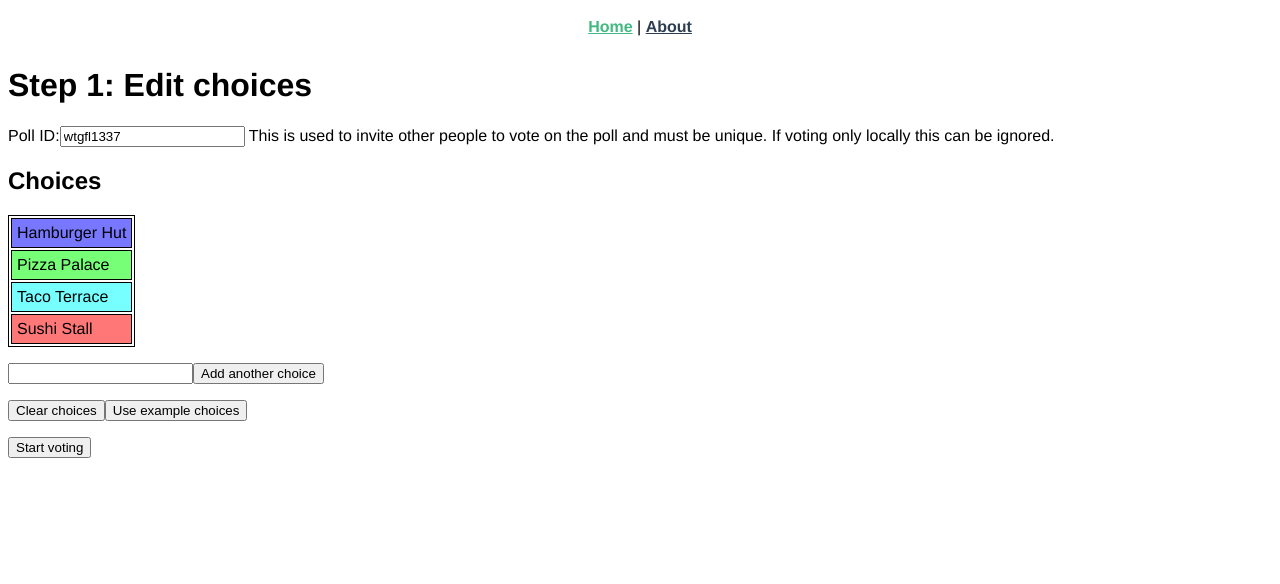
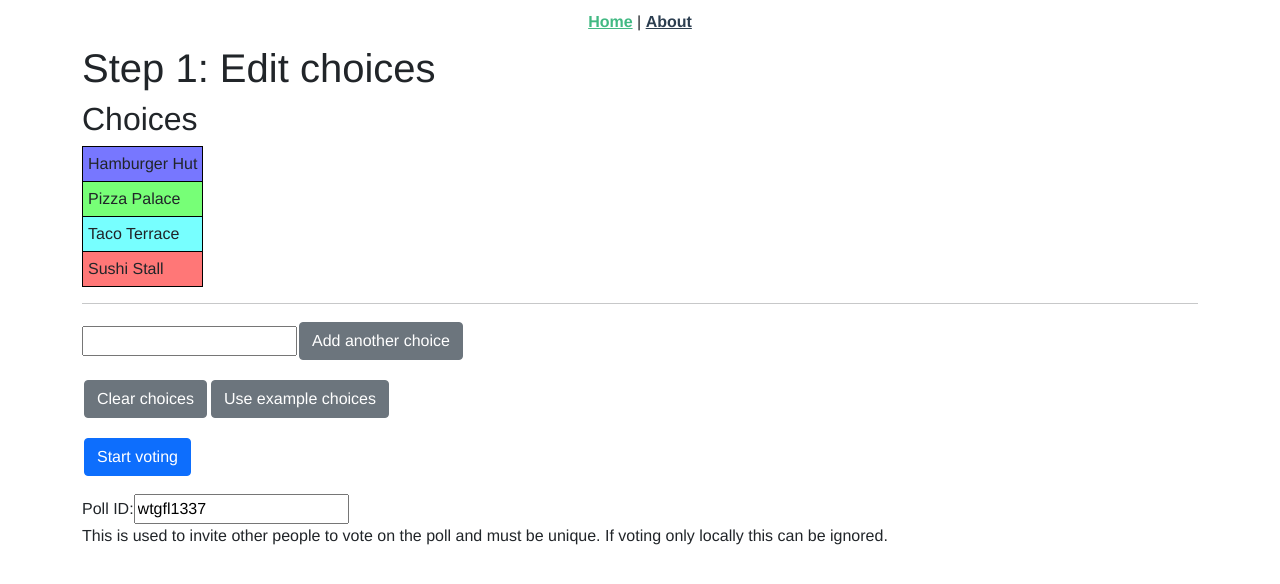
Before and after one commit to jarnoln/wtgfl-vue3-ts, a Vue app: page / in a window 1280 px wide. Shown: the top 584 px of the page. Built offline with nearby package versions, Linux system fonts and the light colour scheme.

Commit message:
Start using Bootstrap

```diff
--- a/public/index.html
+++ b/public/index.html
@@ -1,16 +1,18 @@
 <!DOCTYPE html>
-<html lang="">
+<html lang="en">
   <head>
     <meta charset="utf-8">
     <meta http-equiv="X-UA-Compatible" content="IE=edge">
     <meta name="viewport" content="width=device-width,initial-scale=1.0">
     <link rel="icon" href="<%= BASE_URL %>favicon.ico">
+    <link href="https://cdn.jsdelivr.net/npm/bootstrap@5.0.0-beta3/dist/css/bootstrap.min.css" rel="stylesheet" integrity="sha384-eOJMYsd53ii+scO/bJGFsiCZc+5NDVN2yr8+0RDqr0Ql0h+rP48ckxlpbzKgwra6" crossorigin="anonymous">
     <title><%= htmlWebpackPlugin.options.title %></title>
   </head>
   <body>
     <noscript>
       <strong>We're sorry but <%= htmlWebpackPlugin.options.title %> doesn't work properly without JavaScript enabled. Please enable it to continue.</strong>
     </noscript>
+    <script src="https://cdn.jsdelivr.net/npm/bootstrap@5.0.0-beta3/dist/js/bootstrap.bundle.min.js" integrity="sha384-JEW9xMcG8R+pH31jmWH6WWP0WintQrMb4s7ZOdauHnUtxwoG2vI5DkLtS3qm9Ekf" crossorigin="anonymous"></script>
     <div id="app"></div>
     <!-- built files will be auto injected -->
   </body>
--- a/src/components/EditChoices.vue
+++ b/src/components/EditChoices.vue
@@ -1,11 +1,5 @@
 <template>
   <h1>Step 1: Edit choices</h1>
-  <form>
-    <label for="new-poll-id">Poll ID:</label>
-    <input id="new-poll-id" type="text" v-model="localPollId" />
-    This is used to invite other people to vote on the poll and must be unique.
-    If voting only locally this can be ignored.
-  </form>
   <h2>Choices</h2>
   <div>
     <table>
@@ -19,29 +13,55 @@
       </tr>
     </table>
   </div>
+  <hr />
   <p>
     <input id="new-choice-text" type="text" v-model="newChoiceText" />
-    <button id="btn-add-new-choice" @click="addNewChoice()">
+    <button
+      id="btn-add-new-choice"
+      type="button"
+      class="btn btn-secondary"
+      @click="addNewChoice()"
+    >
       Add another choice
     </button>
   </p>
   <p>
     <button
       id="btn-clear-choices"
+      type="button"
+      class="btn btn-secondary"
       :disabled="choices.length === 0"
       @click="clearChoices()"
     >
       Clear choices
     </button>
-    <button id="btn-add-example-choices" @click="addExampleChoices()">
+    <button
+      id="btn-add-example-choices"
+      type="button"
+      class="btn btn-secondary"
+      @click="addExampleChoices()"
+    >
       Use example choices
     </button>
   </p>
   <p>
-    <button id="btn-start-voting" @click="startVoting()">
+    <button
+      id="btn-start-voting"
+      type="button"
+      class="btn btn-primary"
+      @click="startVoting()"
+    >
       Start voting
     </button>
   </p>
+  <form>
+    <label for="new-poll-id">Poll ID:</label>
+    <input id="new-poll-id" type="text" v-model="localPollId" />
+    <p>
+      This is used to invite other people to vote on the poll and must be
+      unique. If voting only locally this can be ignored.
+    </p>
+  </form>
 </template>
 
 <script lang="ts">
@@ -99,6 +119,10 @@ table {
   border: 1px solid black;
 }
 
+.btn {
+  margin: 2px;
+}
+
 .choice {
   padding: 5px;
   margin: 3px;
--- a/src/components/Results.vue
+++ b/src/components/Results.vue
@@ -1,11 +1,19 @@
 <template>
+  <div class="container">
     <PollBar :pollId="pollId" />
     <h1>Step 3: Results</h1>
-  <div v-for="result in results" :id="result.method" :key="result.method">
-    <h2>Method: {{ result.method }}</h2>
+    <div class="row">
+      <div class="col-8">
+        <div
+          v-for="result in results"
+          :id="result.method"
+          :key="result.method"
+          class="method-container"
+        >
+          <h3>Method: {{ result.method }}</h3>
           <h2>{{ getWinnersString(result) }}</h2>
           <div v-if="result.points.length > 0">
-      <h2>Points</h2>
+            <h3>Points</h3>
             <table>
               <thead>
                 <th>Choice</th>
@@ -22,7 +30,7 @@
             </table>
           </div>
           <div v-if="result.method === 'schulze'">
-      <h2>Pairwise result matrix</h2>
+            <h3>Pairwise result matrix</h3>
             <table>
               <thead>
                 <th>&nbsp;</th>
@@ -46,10 +54,12 @@
                     <span v-else>
                       (
                       {{
-                  result.pairwiseResults[choiceA.id][choiceB.id].choiceA.points
+                        result.pairwiseResults[choiceA.id][choiceB.id].choiceA
+                          .points
                       }},
                       {{
-                  result.pairwiseResults[choiceA.id][choiceB.id].choiceB.points
+                        result.pairwiseResults[choiceA.id][choiceB.id].choiceB
+                          .points
                       }}
                       )
                     </span>
@@ -59,7 +69,12 @@
             </table>
           </div>
         </div>
+      </div>
+      <div class="col-4">
         <Ballots />
+      </div>
+    </div>
+  </div>
 </template>
 
 <script lang="ts">
@@ -132,6 +147,12 @@ table {
   border: 1px solid black;
 }
 
+.method-container {
+  padding: 5px;
+  margin: 3px;
+  border: 1px solid black;
+}
+
 .choice {
   padding: 5px;
   margin: 3px;
--- a/src/components/Vote.vue
+++ b/src/components/Vote.vue
@@ -1,15 +1,28 @@
 <template>
+  <div class="container">
     <PollBar :pollId="pollId" />
     <h1>Step 2: Vote</h1>
+    <div class="row">
+      <div class="col-8">
         <div v-if="checkForNextVoter">
-    <button id="btn-next-voter" @click="nextVoter()">Next voter</button>
-    <button id="btn-see-results" @click="goToResults()">See results</button>
+          <button
+            id="btn-next-voter"
+            type="button"
+            class="btn btn-primary"
+            @click="nextVoter()"
+          >
+            Next voter
+          </button>
+          <button
+            id="btn-see-results"
+            type="button"
+            class="btn btn-primary"
+            @click="goToResults()"
+          >
+            See results
+          </button>
         </div>
         <div v-else>
-    <form>
-      <label for="voter-id">Voter ID:</label>
-      <input id="voter-id" type="text" v-model="voterId" />
-    </form>
           <h2>Choices</h2>
           <div>
             <table>
@@ -24,10 +37,15 @@
               </tr>
             </table>
           </div>
+          <hr />
           <h2>Your ballot</h2>
           <div>
             <table>
-        <tr v-for="(choice, index) in ballot" :id="choice.id" :key="choice.id">
+              <tr
+                v-for="(choice, index) in ballot"
+                :id="choice.id"
+                :key="choice.id"
+              >
                 <td>{{ index + 1 }}.</td>
                 <td class="choice" :style="'background-color: ' + choice.color">
                   {{ choice.title }}
@@ -35,9 +53,12 @@
               </tr>
             </table>
           </div>
+          <hr />
           <p>
             <button
               id="btn-clear-ballot"
+              type="button"
+              class="btn btn-secondary"
               :disabled="ballot.length === 0"
               @click="clearBallot()"
             >
@@ -45,12 +66,26 @@
             </button>
           </p>
           <p>
-      <button id="btn-cast-ballot" @click="castBallot()">
+            <button
+              id="btn-cast-ballot"
+              type="button"
+              class="btn btn-primary"
+              @click="castBallot()"
+            >
               Cast ballot
             </button>
           </p>
+          <form>
+            <label for="voter-id">Voter ID:</label>
+            <input id="voter-id" type="text" v-model="voterId" />
+          </form>
         </div>
+      </div>
+      <div class="col-4">
         <Ballots />
+      </div>
+    </div>
+  </div>
 </template>
 
 <script lang="ts">
@@ -138,6 +173,10 @@ table {
   border: 1px solid black;
 }
 
+.btn {
+  margin: 2px;
+}
+
 .choice {
   padding: 5px;
   margin: 3px;
--- a/src/views/About.vue
+++ b/src/views/About.vue
@@ -1,23 +1,25 @@
 <template>
+  <div class="container">
     <div class="about">
       <h1>Where To Go For Lunch?</h1>
       <div class="quote">
         <p>
-        “The History of every major Galactic Civilization tends to pass through
-        three distinct and recognizable phases, those of Survival, Inquiry and
-        Sophistication, otherwise known as the How, Why, and Where phases.
+          “The History of every major Galactic Civilization tends to pass
+          through three distinct and recognizable phases, those of Survival,
+          Inquiry and Sophistication, otherwise known as the How, Why, and Where
+          phases.
         </p>
         <p>
-        For instance, the first phase is characterized by the question 'How can
-        we eat?' the second by the question 'Why do we eat?' and the third by
-        the question 'Where shall we have lunch?”
+          For instance, the first phase is characterized by the question 'How
+          can we eat?' the second by the question 'Why do we eat?' and the third
+          by the question 'Where shall we have lunch?”
         </p>
         <p>― Douglas Adams: The Restaurant at the End of the Universe</p>
       </div>
 
       <p>
-      The last one is the most difficult one since it needs to be answered every
-      day and often you don't want to have the same answer every day.
+        The last one is the most difficult one since it needs to be answered
+        every day and often you don't want to have the same answer every day.
       </p>
       <p>
         It is especially difficult if you are in a group of people trying to
@@ -26,10 +28,10 @@
       </p>
 
       <p>
-      As it seems to be fashionable nowadays to solve life's problems with apps,
-      here is one to solve this particular problem (though I suppose it would be
-      possible to use this to solve also any other issue where a group of people
-      need to make some common decision).
+        As it seems to be fashionable nowadays to solve life's problems with
+        apps, here is one to solve this particular problem (though I suppose it
+        would be possible to use this to solve also any other issue where a
+        group of people need to make some common decision).
       </p>
       <p>
         Everyone gets to list their preferences and this will magically(*) pick
@@ -55,8 +57,8 @@
           the same device but in future there will probably be shareable link.)
         </li>
         <li>
-        After everyone has casted their vote, see the results page to see which
-        option won. (Or options in case of tie).
+          After everyone has casted their vote, see the results page to see
+          which option won. (Or options in case of tie).
         </li>
       </ul>
 
@@ -79,10 +81,11 @@
       <p>
         Coded by <a href="https://jln.fi">Jarno Luoma-Nirva</a> using
         <a href="https://v3.vuejs.org/">Vue 3</a> and
-      <a href="https://www.typescriptlang.org/">TypeScript</a>. This software is
-      open source and availeble on
+        <a href="https://www.typescriptlang.org/">TypeScript</a>. This software
+        is open source and availeble on
         <a href="https://github.com/jarnoln/wtgfl-vue3-ts">GitHub</a>.
       </p>
+    </div>
   </div>
 </template>
 
@@ -90,7 +93,7 @@
 .quote {
   padding: 5px;
   margin: 3px;
-  border: 1px solid black;
+  border: 0px solid black;
   font-style: italic;
 }
 </style>
--- a/src/views/Home.vue
+++ b/src/views/Home.vue
@@ -1,5 +1,5 @@
 <template>
-  <div class="home">
+  <div class="container">
     <EditChoices />
   </div>
 </template>
```
Lines whose indentation alone changed are shown as unchanged.
